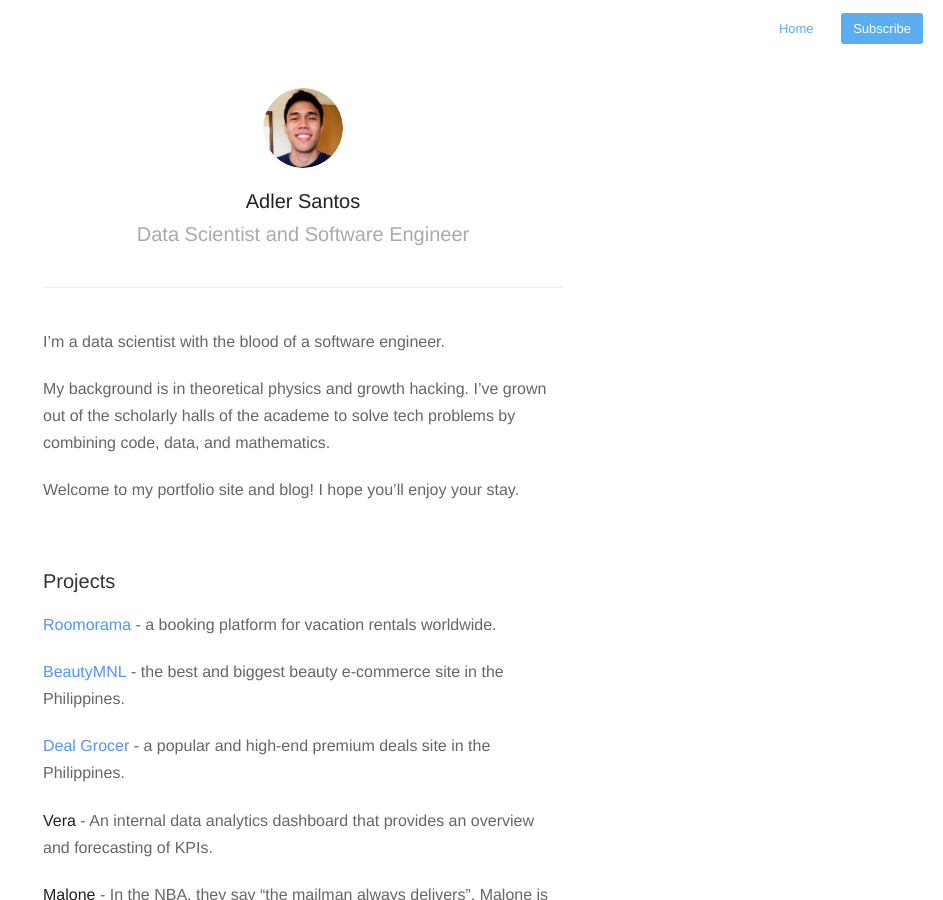
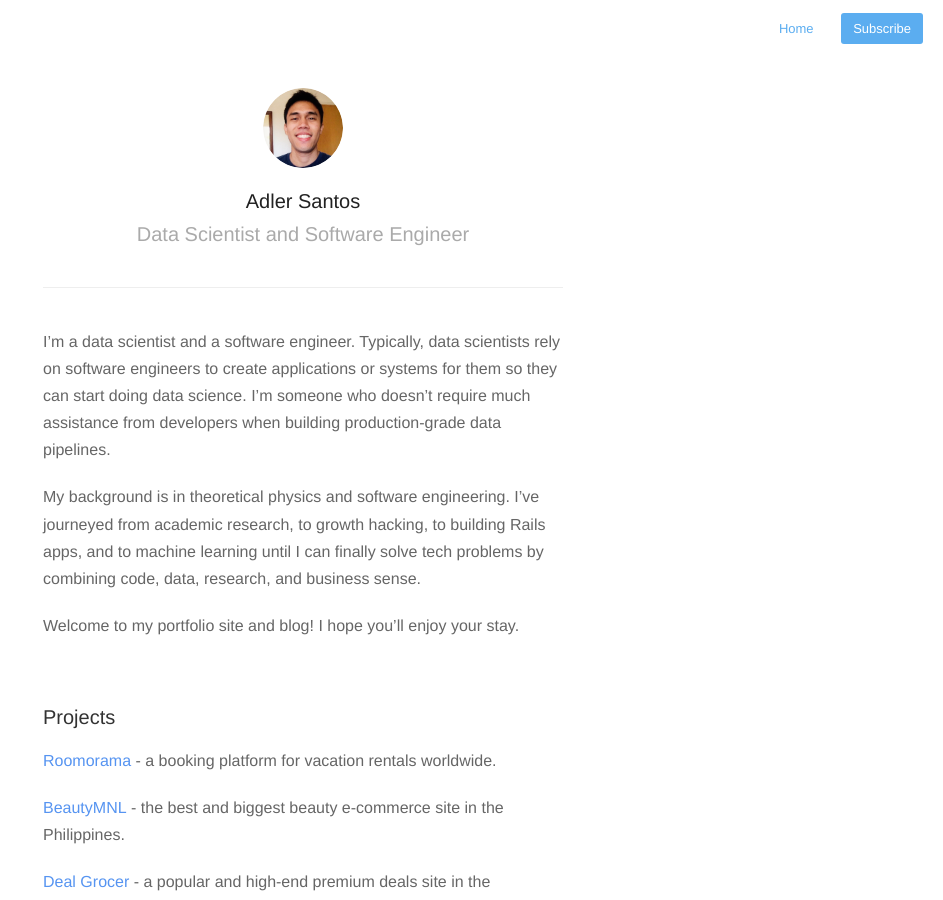
Before and after one commit to adlersantos/adlersantos.github.io, a Jekyll site: the page built from about.md, in a window 1280 px wide and 900 px high. Shown: the whole window, without its empty margins (337-1280 px from the left). Built offline with Jekyll 4.4.1, drawn with Linux system fonts in a browser that asks for light colours; nearby versions of some CDN libraries.

Commit message:
Update about.md

```diff
--- a/about.md
+++ b/about.md
@@ -4,9 +4,9 @@ permalink: about/
 profile: true
 ---
 
-I'm a data scientist with the blood of a software engineer.
+I'm a data scientist and a software engineer. Typically, data scientists rely on software engineers to create applications or systems for them so they can start doing data science. I'm someone who doesn't require much assistance from developers when building production-grade data pipelines.
 
-My background is in theoretical physics and growth hacking. I've grown out of the scholarly halls of the academe to solve tech problems by combining code, data, and mathematics.
+My background is in theoretical physics and software engineering. I've journeyed from academic research, to growth hacking, to building Rails apps, and to machine learning until I can finally solve tech problems by combining code, data, research, and business sense.
 
 Welcome to my portfolio site and blog! I hope you'll enjoy your stay.
 
```
